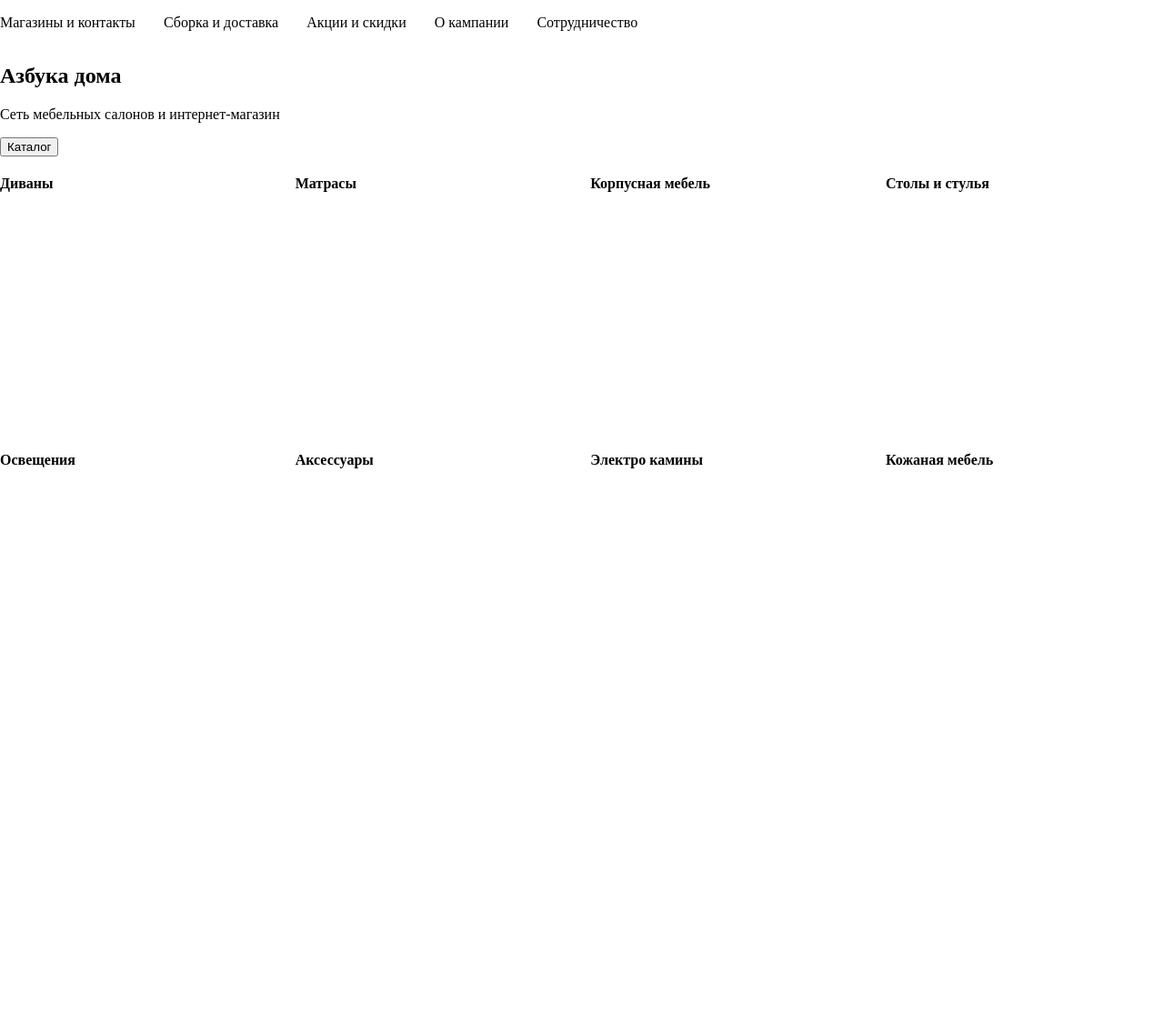
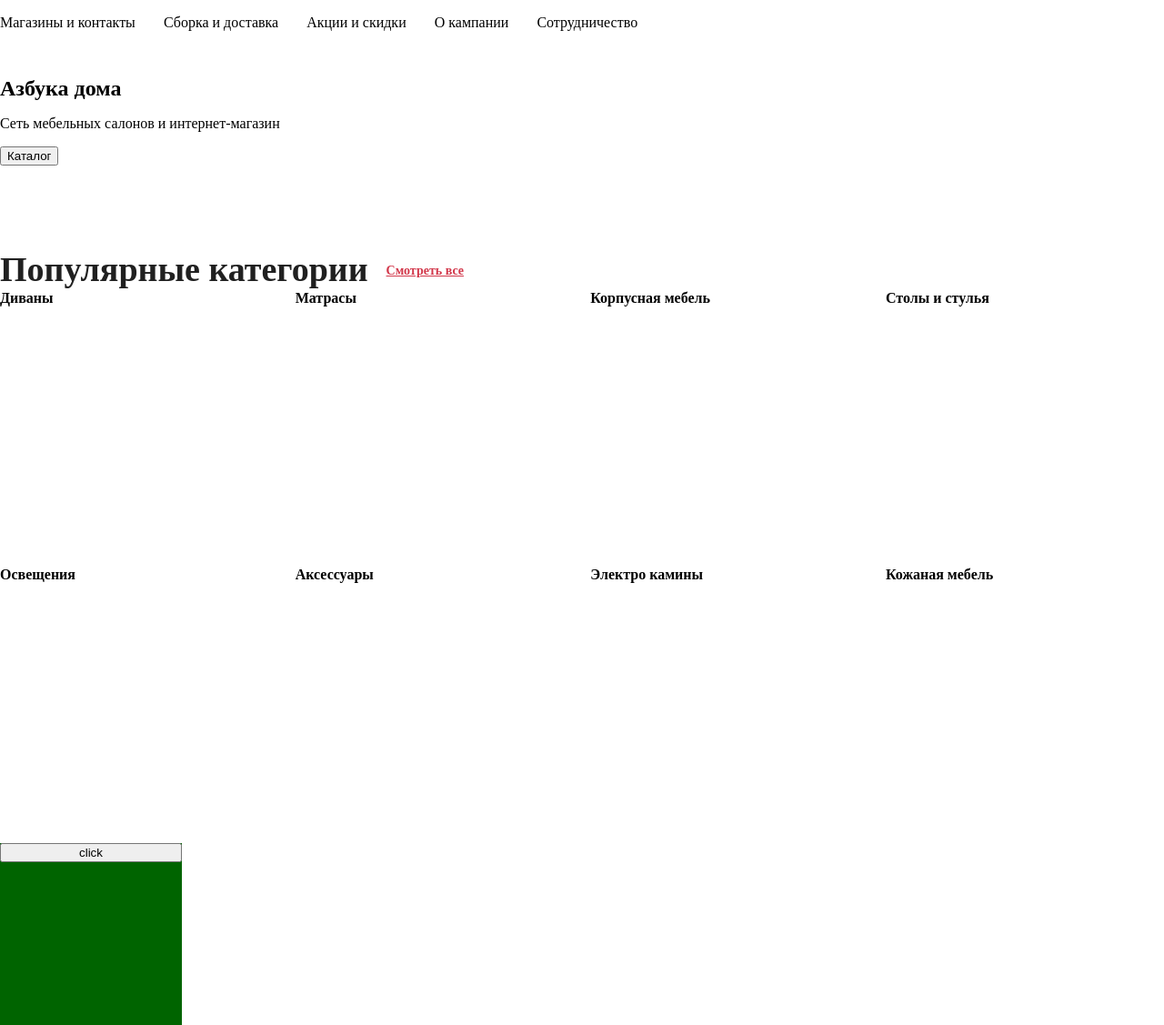
Before and after one commit to Nuralkhan/Zhyhaz, a plain HTML site: page index.html in a window 1280 px wide. Shown: the whole page at 91% size. Before the commit the page ends 800 px from the top, so only its background shows below. Drawn offline with Linux system fonts and the light colour scheme.

Commit message:
add: add styles

```diff
--- a/index.html
+++ b/index.html
@@ -43,7 +43,7 @@
 				</nav>
 			</div>
 		</header>
-		<main>
+		<main class="main">
 			<div class="container">
 				<div class="main_left">
 					<h2 class="main__title">Азбука дома</h2>
@@ -58,6 +58,12 @@
 		</main>
 		<section class="category">
 			<div class="container">
+				<div class="site-box">
+					<h2 class="site-box__title">Популярные категории</h2>
+					<a href="#" class="site-box__link">
+						<span class="site-box__text">Смотреть все</span>
+					</a>
+				</div>
 				<div class="category__wrapper">
 					<aticle class="category__item">
 						<h4 class="category__title">Диваны</h4>
@@ -126,5 +132,8 @@
 				</div>
 			</div>
 		</section>
+		<div class="ex">
+			<button class="child">click</button>
+		</div>
 	</body>
 </html>
--- a/style/style.css
+++ b/style/style.css
@@ -1,7 +1,12 @@
 body,
 ul,
 li,
-h1 {
+h1,
+h2,
+h3,
+h4,
+h5,
+h6 {
   margin: 0px;
   padding: 0px;
 }
@@ -24,10 +29,37 @@ a {
   width: 100%;
 }
 
+.site-box {
+  display: flex;
+  align-items: center;
+  gap: 20px;
+}
+.site-box__title {
+  font-family: "Raleway";
+  font-style: normal;
+  font-weight: 600;
+  font-size: 38px;
+  line-height: 45px;
+  color: #202020;
+}
+.site-box__text {
+  font-family: "Raleway";
+  font-style: normal;
+  font-weight: 600;
+  font-size: 14px;
+  line-height: 16px;
+  -webkit-text-decoration-line: underline;
+          text-decoration-line: underline;
+  color: #d2374a;
+}
+
 .nav__item + .nav__item {
   margin-left: 31px;
 }
 
+.nav {
+  padding-bottom: 17px;
+}
 .nav__list {
   display: flex;
 }
@@ -39,6 +71,14 @@ a {
   color: #000000;
 }
 
+.main {
+  padding-top: 17px;
+  padding-bottom: 46px;
+}
+
+.category {
+  padding-top: 46px;
+}
 .category__wrapper {
   display: flex;
   flex-wrap: wrap;
@@ -47,4 +87,14 @@ a {
 .category__item {
   width: 306px;
   height: 304px;
+}
+
+.ex {
+  background-color: darkgreen;
+  max-width: 200px;
+  height: 200px;
+}
+
+.child {
+  width: 100%;
 }/*# sourceMappingURL=style.css.map */
```
Also changed, not shown: 1 other file.
